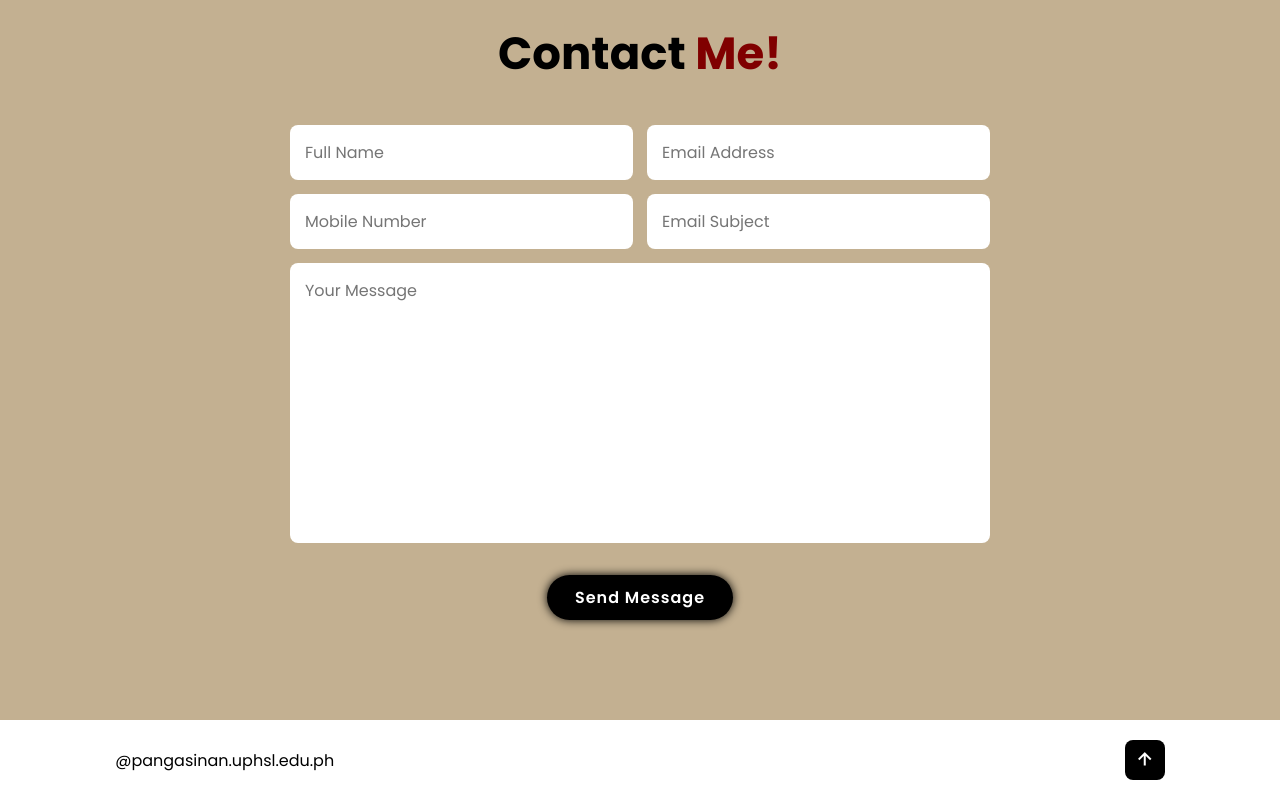
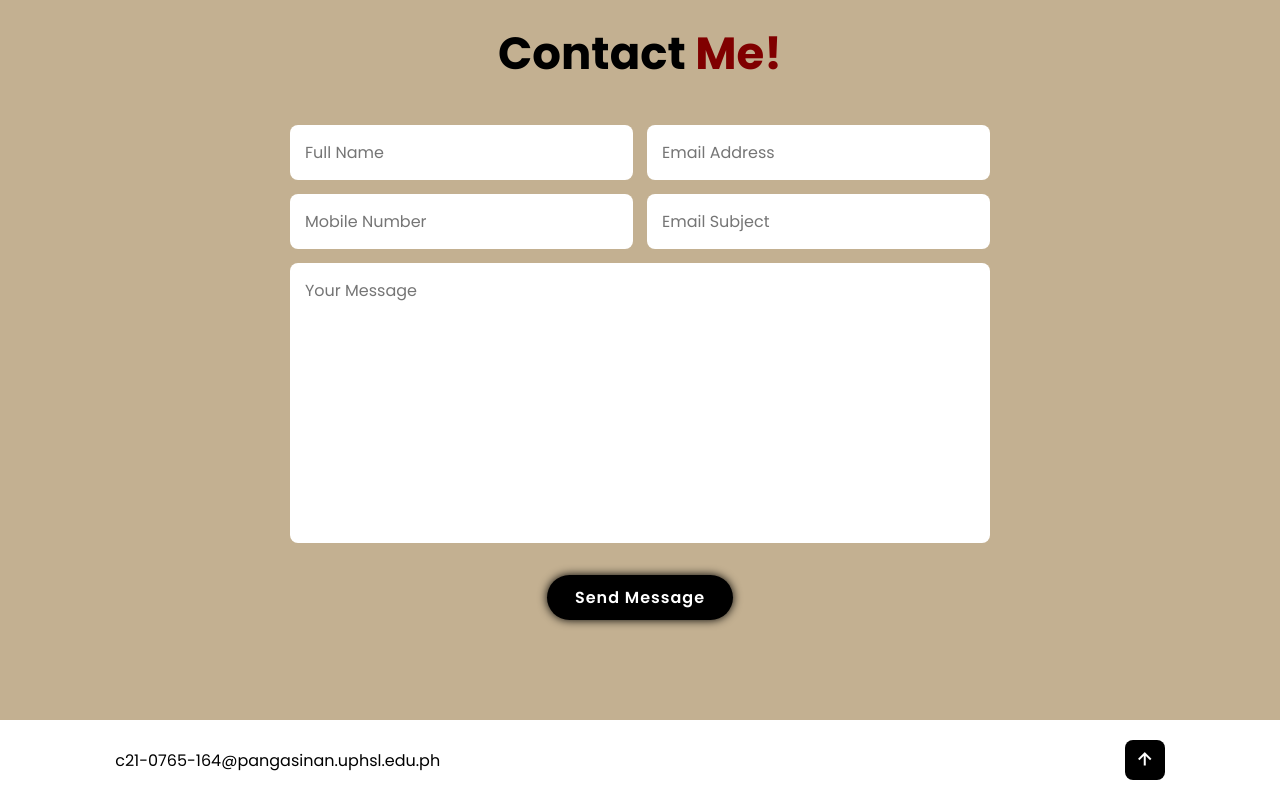
Before and after one commit to Angelynxx/PortfolioWebsite, a plain HTML site: page index.html in a window 1280 px wide. Shown: the part 2480-3280 px from the top of the page. Drawn offline with nearby package versions, Linux system fonts and the light colour scheme.

Commit message:
Update index.html

```diff
--- a/index.html
+++ b/index.html
@@ -94,7 +94,7 @@
 
     <footer class="footer">
         <div class="footer-text">
-            <p>@pangasinan.uphsl.edu.ph</p>
+            <p>c21-0765-164@pangasinan.uphsl.edu.ph</p>
         </div>
         <div class="footer-iconTop">
             <a href="#home"><i class='bx bx-up-arrow-alt'></i></a>
```
